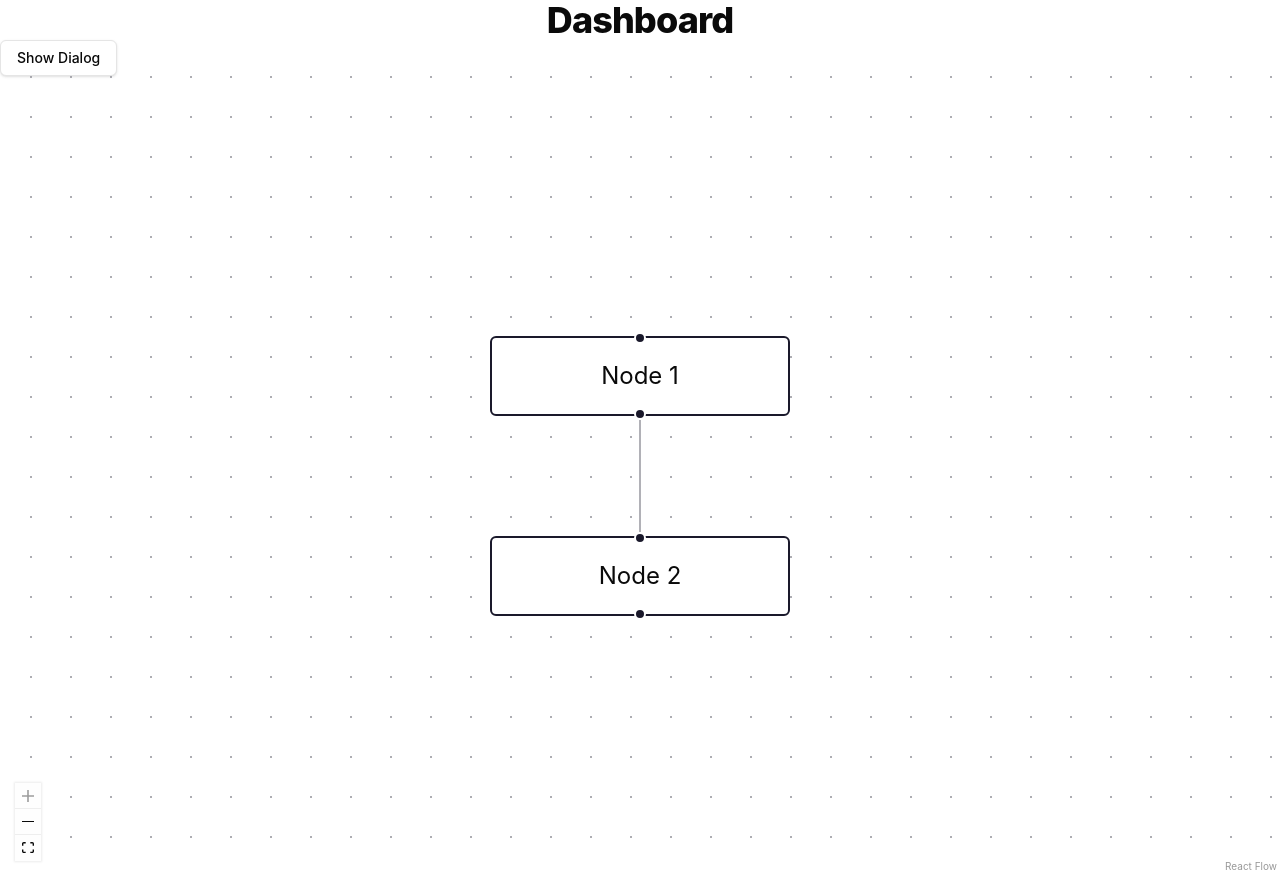
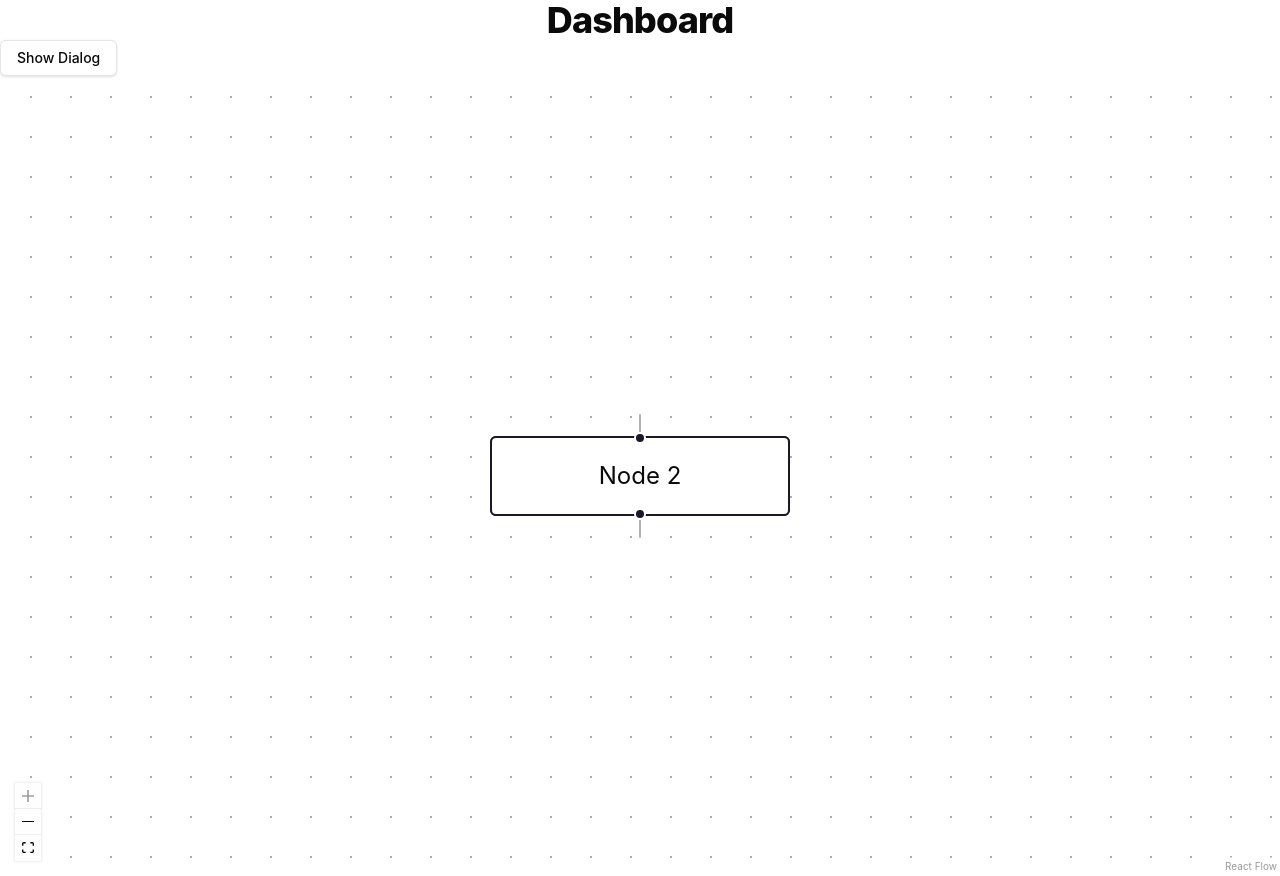
Before and after one commit to julia24g/mindmap, a React (Vite) app in the folder frontend/: page /dashboard in a window 1280 px wide. Built offline with nearby package versions, Linux system fonts and the light colour scheme; no server answers; sample sign-in values are in the browser's storage.

Commit message:
Use D3 layout for React Flow

```diff
--- a/frontend/src/pages/DashboardPage.tsx
+++ b/frontend/src/pages/DashboardPage.tsx
@@ -1,41 +1,107 @@
-import { useState } from 'react';
+import { useEffect } from 'react';
+import {
+  forceSimulation,
+  forceLink,
+  forceManyBody,
+  forceX,
+  forceY,
+} from 'd3-force';
 import {
   ReactFlow,
+  ReactFlowProvider,
+  Background,
   Controls,
-  Background,
-  Node,
-  Edge } from '@xyflow/react';
+  useNodesState,
+  useEdgesState,
+  useReactFlow,
+  useNodesInitialized,
+  type Node,
+  type Edge,
+  BackgroundVariant,
+} from '@xyflow/react';
 import '@xyflow/react/dist/style.css';
-
+import collide from '@/util/collision';
 import AddContent from "@/components/AddContent";
 import { TypographyH1 } from "@/typography/TypographyH1";
 
 const initialNodes: Node[] = [
-  { id: 'n1', position: { x: 0, y: 0 }, data: { label: 'Node 1' } },
-  { id: 'n2', position: { x: 0, y: 100 }, data: { label: 'Node 2' } },
+  { id: 'n1', data: { label: 'Node 1' }, position: { x: 0, y: 0 } },
+  { id: 'n2', data: { label: 'Node 2' }, position: { x: 0, y: 0 } },
 ];
 const initialEdges: Edge[] = [{ id: 'n1-n2', source: 'n1', target: 'n2' }];
 
-export default function DashboardPage() {
-  const [nodes, setNodes] = useState<Node[]>(initialNodes);
-  const [edges, setEdges] = useState<Edge[]>(initialEdges);
-  const [variant, setVariant] = useState('dots');
+const simulation = forceSimulation()
+  .force('charge', forceManyBody().strength(-1000))
+  .force('x', forceX().x(0).strength(0.05))
+  .force('y', forceY().y(0).strength(0.05))
+  .force('collide', collide())
+  .alphaTarget(0.05)
+  .stop();
 
+const useLayoutedElements = () => {
+  const { getNodes, setNodes, getEdges, fitView } = useReactFlow();
+  const initialized = useNodesInitialized();
+
+  useEffect(() => {
+    if (!initialized) return;
+
+    const nodes = getNodes().map((node) => ({
+      ...node,
+      x: node.position.x,
+      y: node.position.y,
+    }));
+
+    const edges = getEdges();
+
+    simulation.nodes(nodes).force(
+      'link',
+      forceLink(edges)
+        .id((d: any) => d.id)
+        .strength(0.05)
+        .distance(100),
+    );
+
+    simulation.tick(300);
+
+    setNodes(
+      nodes.map((node) => ({
+        ...node,
+        position: { x: node.x, y: node.y },
+      }))
+    );
+
+    window.requestAnimationFrame(() => fitView());
+  }, [initialized, getNodes, getEdges, setNodes, fitView]);
+};
+
+const LayoutFlow = () => {
+  const [nodes, , ] = useNodesState(initialNodes);
+  const [edges, , ] = useEdgesState(initialEdges);
+
+  useLayoutedElements();
 
   return (
+    <ReactFlow
+      nodes={nodes}
+      edges={edges}
+      fitView
+    >
+      <Background variant={BackgroundVariant.Dots} />
+      <Controls showInteractive={false} />
+    </ReactFlow>
+  );
+};
+
+export default function DashboardPage() {
+  return (
     <>
-        <TypographyH1>Dashboard</TypographyH1>
-        <AddContent />
-        <div style={{ width: '100vw', height: '100vh' }}>
-          <ReactFlow
-            nodes={nodes}
-            edges={edges}
-            fitView
-          >
-            <Background variant={variant} />
-            <Controls showInteractive={false} />
-          </ReactFlow>
-        </div>
+      <TypographyH1>Dashboard</TypographyH1>
+      <AddContent />
+      <div style={{ width: '100vw', height: '100vh' }}>
+        <ReactFlowProvider>
+          <LayoutFlow />
+        </ReactFlowProvider>
+      </div>
     </>
-  )
+  );
 }
--- /dev/null
+++ b/frontend/src/util/collision.ts
@@ -0,0 +1,69 @@
+import { quadtree, Quadtree } from 'd3-quadtree';
+
+interface SimulationNode {
+  x: number;
+  y: number;
+  measured?: {
+    width: number;
+    height: number;
+  };
+  width?: number;
+  height?: number;
+}
+
+interface Force {
+  (alpha: number): void;
+  initialize: (nodes: SimulationNode[]) => void;
+}
+
+export function collide(): Force {
+  let nodes: SimulationNode[] = [];
+
+  const force = (alpha: number): void => {
+    const tree: Quadtree<SimulationNode> = quadtree(
+      nodes,
+      (d) => d.x,
+      (d) => d.y,
+    );
+
+    for (const node of nodes) {
+      const r = (node.measured?.width || node.width || 150) / 2;
+      const nx1 = node.x - r;
+      const nx2 = node.x + r;
+      const ny1 = node.y - r;
+      const ny2 = node.y + r;
+
+      tree.visit((quad, x1, y1, x2, y2) => {
+        if (!quad.length) {
+          do {
+            if ('data' in quad && quad.data && quad.data !== node) {
+              const r = (node.measured?.width || node.width || 150) / 2 +
+                       (quad.data.measured?.width || quad.data.width || 150) / 2;
+              let x = node.x - quad.data.x;
+              let y = node.y - quad.data.y;
+              let l = Math.hypot(x, y);
+
+              if (l < r) {
+                l = ((l - r) / l) * alpha;
+                node.x -= x *= l;
+                node.y -= y *= l;
+                quad.data.x += x;
+                quad.data.y += y;
+              }
+            }
+          } while ((quad = (quad as any).next));
+        }
+
+        return x1 > nx2 || x2 < nx1 || y1 > ny2 || y2 < ny1;
+      });
+    }
+  };
+
+  force.initialize = (newNodes: SimulationNode[]): void => {
+    nodes = newNodes;
+  };
+
+  return force;
+}
+
+export default collide;
```
Also changed, not shown: 2 other files (tests, documents, lock files or other folders).
